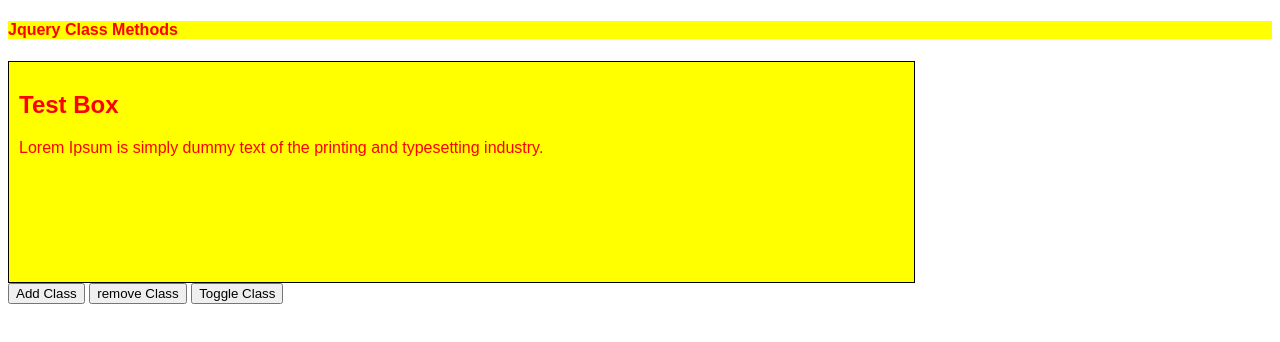
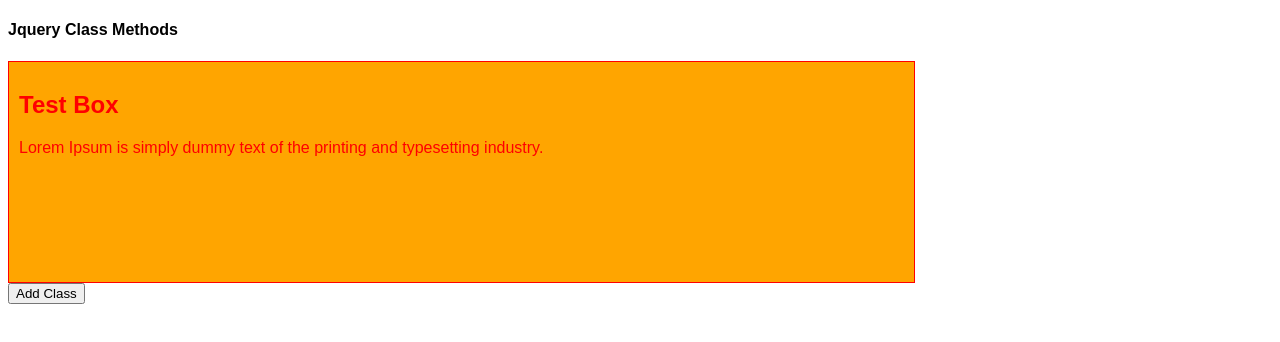
Before and after one commit to iamkanishka/Jquery-Practice, a plain HTML site: page index.html in a window 1280 px wide. Both pictures are taken after a click on the button "Add Class". Drawn offline with Linux system fonts and the light colour scheme.

Commit message:
13. jQuery CSS Method

```diff
--- a/index.html
+++ b/index.html
@@ -16,9 +16,7 @@
         <p>Lorem Ipsum is simply dummy text of the printing and <span> typesetting </span> industry.
     </div>
 
-    <button id="addButton">Add Class</button>
-    <button id="removebutton">remove Class</button>
-    <button id="togglebutton">Toggle Class</button>
+    <button id="addStyleButton">Add Class</button>
 
 
 
--- a/js/main.js
+++ b/js/main.js
@@ -1,14 +1,8 @@
 $(document).ready(function () {
- $('#addButton').click(function(){
-  $('#box, h4').addClass('red')
- });
+  $('#addStyleButton').click(function(){
+  $('#box').css({"background":"orange", "color":"red", "border":"1px solid red"} )
 
- $('#removebutton').click(function(){
-  $('#box').removeClass('red')
- })
+  })
 
- $('#togglebutton').click(function(){
-  $('#box').toggleClass('red')
- })
 
 });
```
Also changed, not shown: css/styles.css (line endings or trailing spaces), 1 other file.
